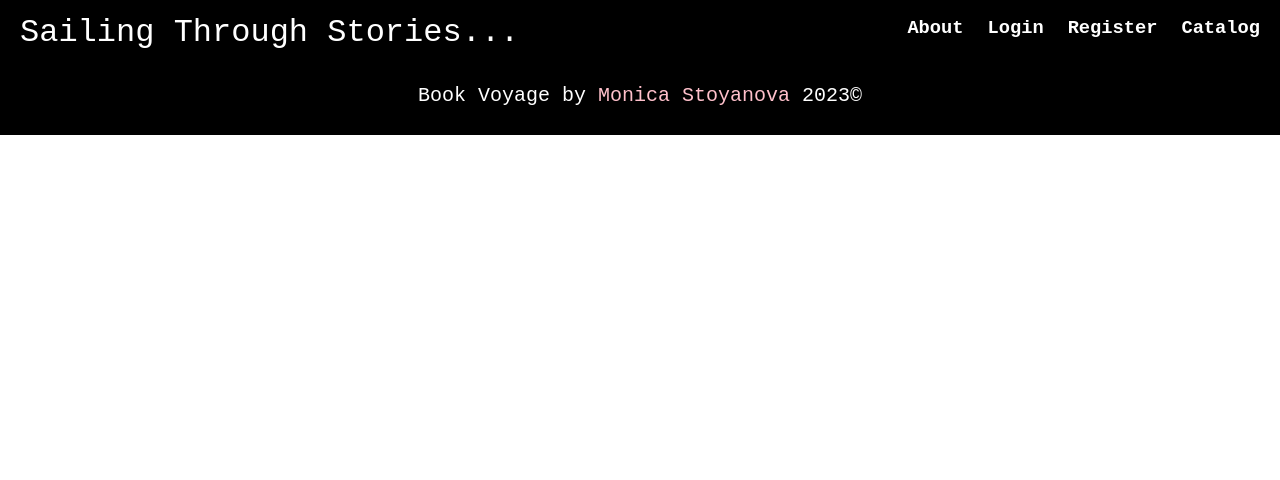
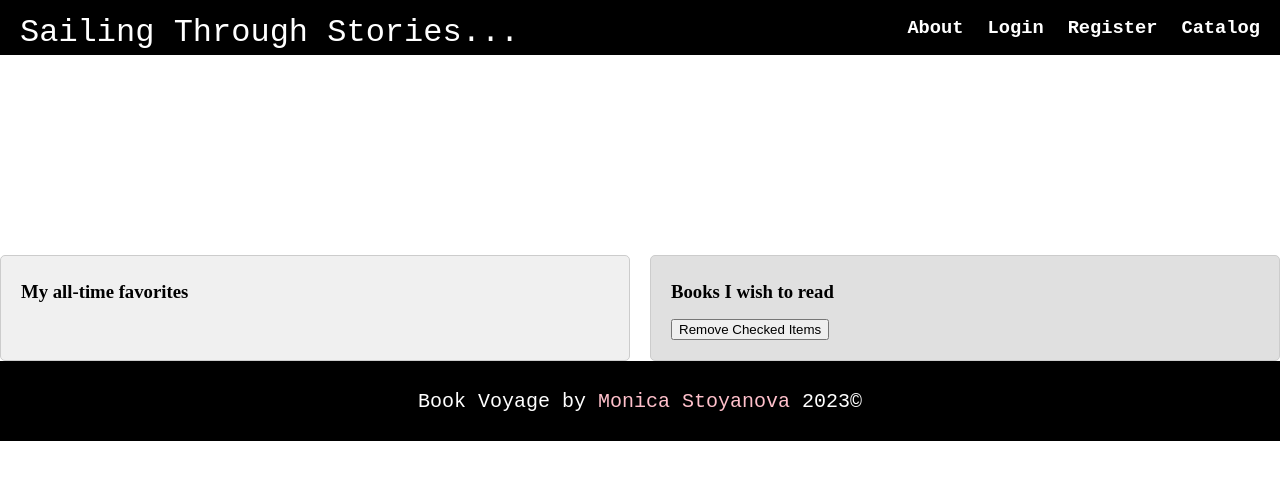
Before and after one commit to MonicaStoyanova/Book-Voyage, a React (Create React App) app in the folder client/: page /mylists in a window 1280 px wide. Shown: the top 480 px of the page. Built offline with nearby package versions, Linux system fonts and the light colour scheme.

Commit message:
My Lists
They are showing content

```diff
--- a/client/src/components/MyLists/MyLists.js
+++ b/client/src/components/MyLists/MyLists.js
@@ -1,8 +1,57 @@
+import { useState } from "react";
 import { useAppContext } from "../../context/appContext";
 
+import styles from "./MyLists.module.css";
+// не ми запазва кой съм сложила в листите след рефреш
 const MyLists = () => {
   const value = useAppContext();
-  return;
+  const { favorites, toRead } = value;
+
+  const [readItems, setReadItems] = useState([]);
+
+  const toggleReadStatus = (item) => {
+    if (readItems.includes(item)) {
+      setReadItems(readItems.filter((i) => i !== item));
+    } else {
+      setReadItems([...readItems, item]);
+    }
+  };
+
+  const removeCheckedItems = () => {
+    const updatedToRead = toRead.filter((item) => !readItems.includes(item));
+    setReadItems(updatedToRead); // не се тригърва ререндер
+  };
+
+  return (
+    <div className={styles.container}>
+      <div className={styles.favorites}>
+        <h3>My all-time favorites</h3>
+        <ul className="favorites-list">
+          {favorites.map((item, index) => (
+            <li key={index}>{item.title}</li>
+          ))}
+        </ul>
+      </div>{" "}
+      <div className={styles.toRead}>
+        <h3>Books I wish to read</h3>
+        <ul className="toRead-list">
+          {toRead.map((item, index) => (
+            <li key={index}>
+              <label>
+                <input
+                  type="checkbox"
+                  checked={readItems.includes(item)}
+                  onChange={() => toggleReadStatus(item)}
+                />
+                {item}
+              </label>
+            </li>
+          ))}
+        </ul>
+        <button onClick={removeCheckedItems}>Remove Checked Items</button>
+      </div>
+    </div>
+  );
 };
 
 export default MyLists;
--- a/client/src/components/MyLists/MyLists.module.css
+++ b/client/src/components/MyLists/MyLists.module.css
@@ -0,0 +1,23 @@
+.container {
+  display: flex;
+  justify-content: space-between; /* Distribute items evenly along the main axis */
+  margin-top: 25vh;
+}
+
+.favorites {
+  background-color: #f0f0f0;
+  padding: 20px;
+  border: 1px solid #ccc;
+  border-radius: 5px;
+  flex: 1; /* Make the div grow to fill available space */
+  margin-right: 10px; /* Add some spacing between the divs */
+}
+
+.toRead {
+  background-color: #e0e0e0;
+  padding: 20px;
+  border: 1px solid #ccc;
+  border-radius: 5px;
+  flex: 1; /* Make the div grow to fill available space */
+  margin-left: 10px; /* Add some spacing between the divs */
+}
```
